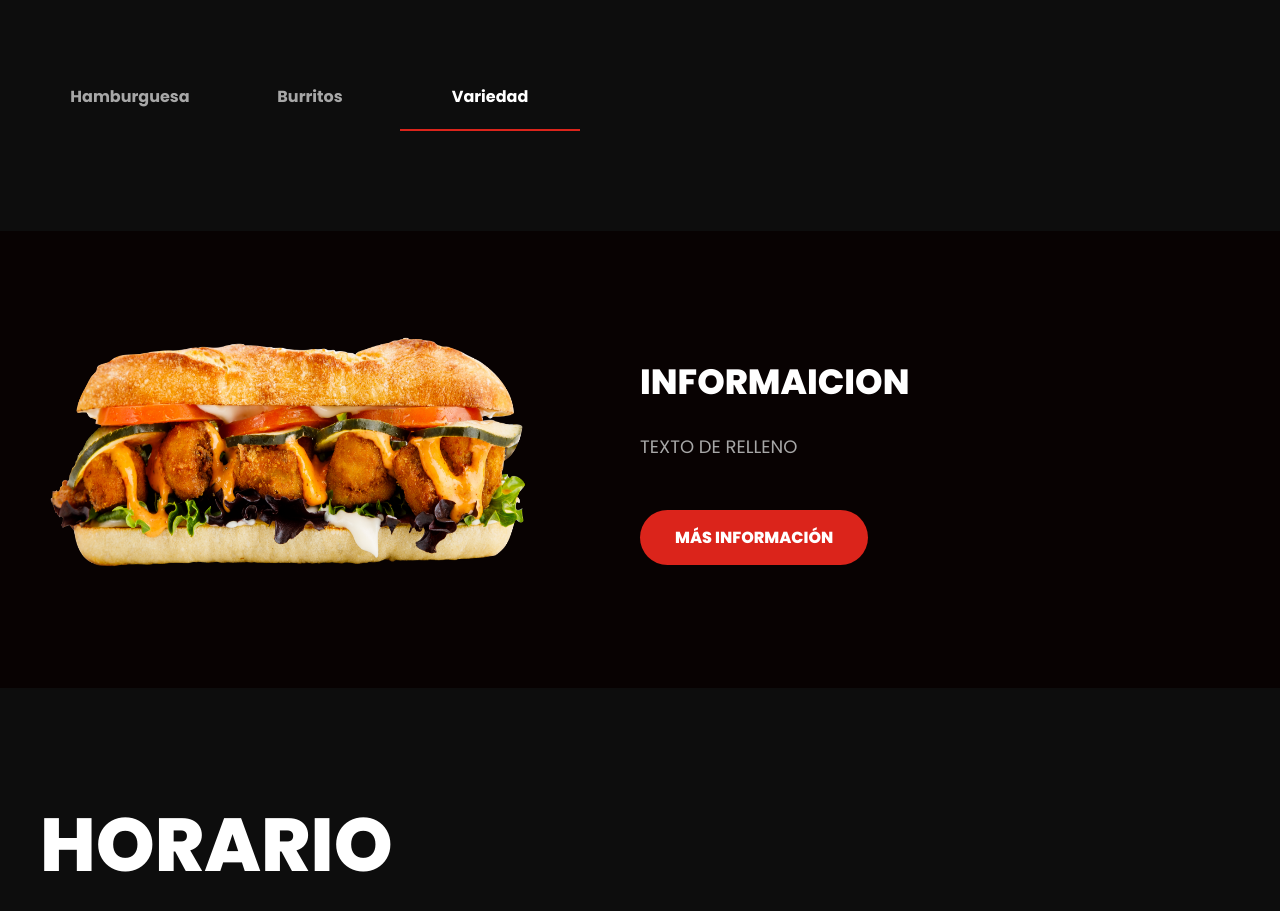
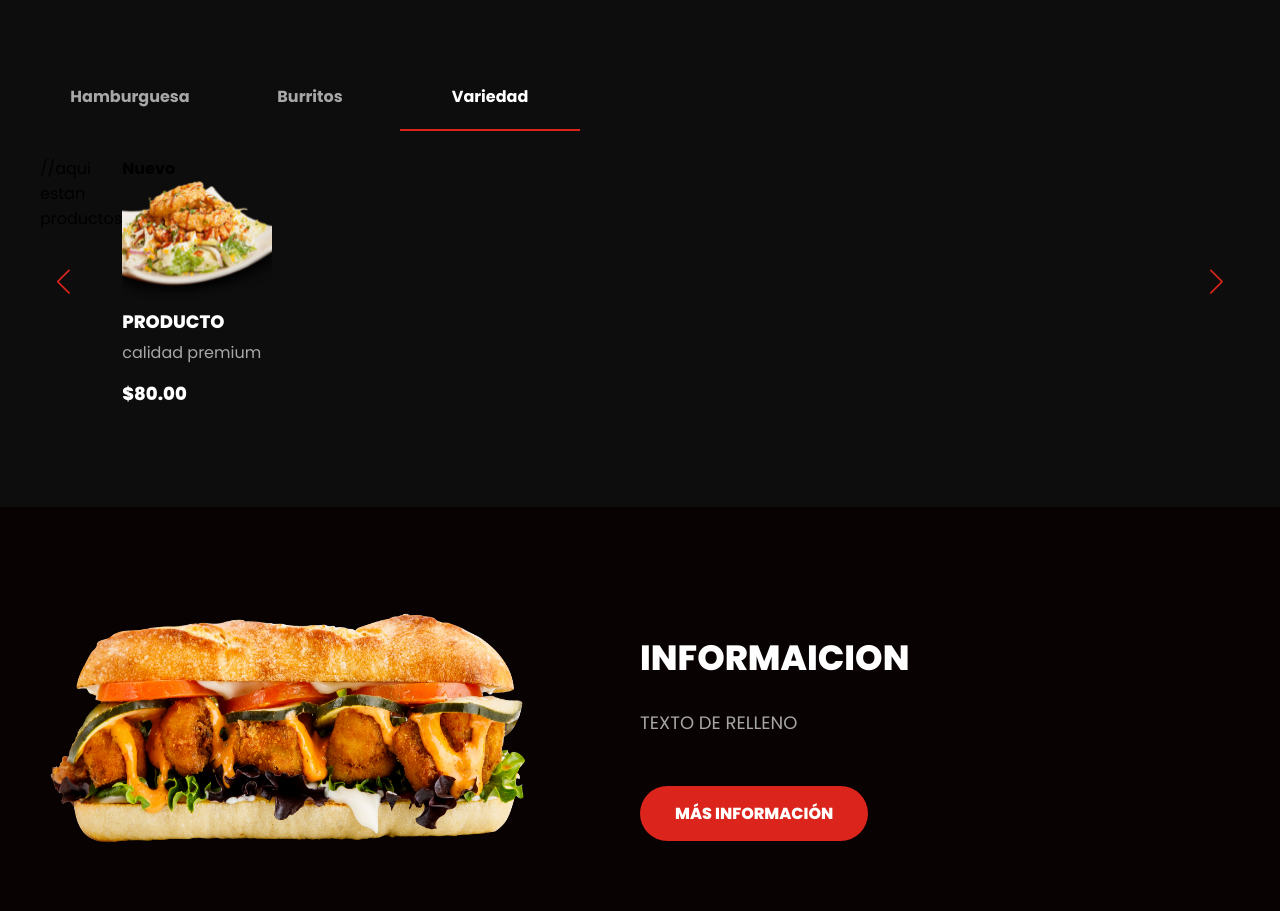
Before and after one commit to JoelDrart/VentaDeAsados, a plain HTML site: page index.html in a window 1280 px wide. Shown: the part 780-1691 px from the top of the page. Drawn offline with nearby package versions, Linux system fonts and the light colour scheme; a script that the page names is missing.

Commit message:
Update style.css

```diff
--- a/css/style.css
+++ b/css/style.css
@@ -217,6 +217,10 @@ width: 50%;
 .tabs input[type="radio"]:checked + label{
     border-bottom: 2px solid #DB241B;
     color:#ffffff
+}
+
+.tabs input[type="radio"]:checked + label + .tab{
+    display: block;
 }
 
 .produt{
```
